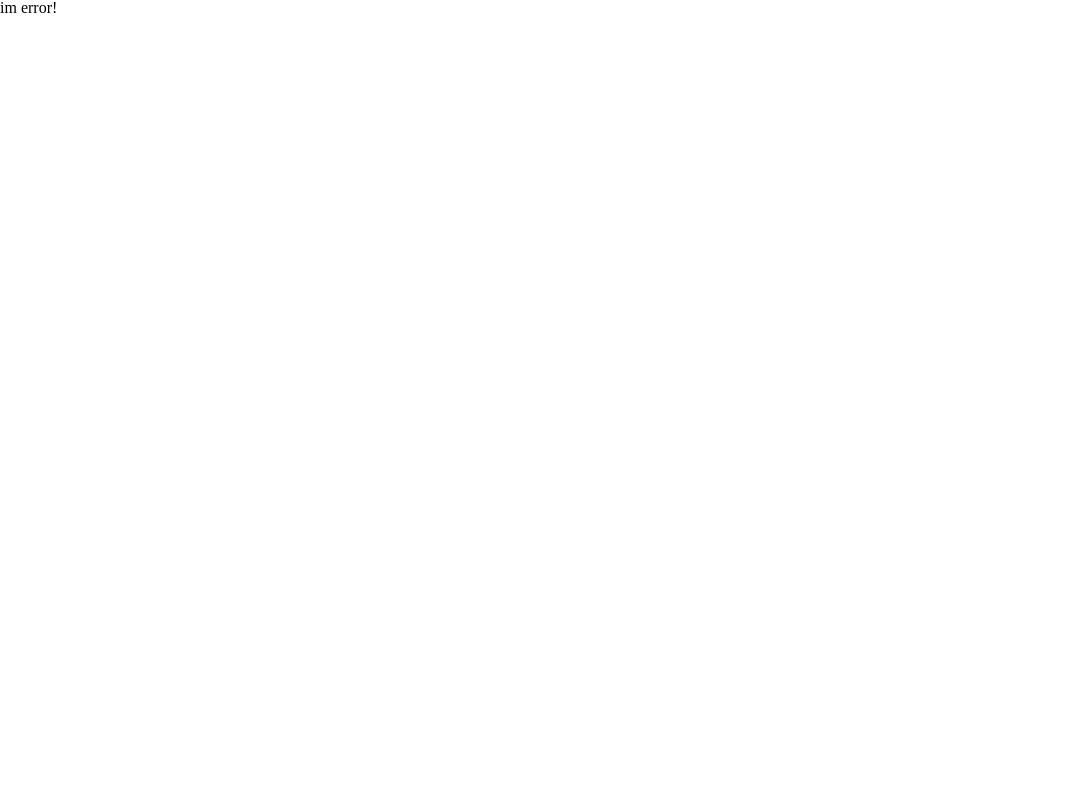
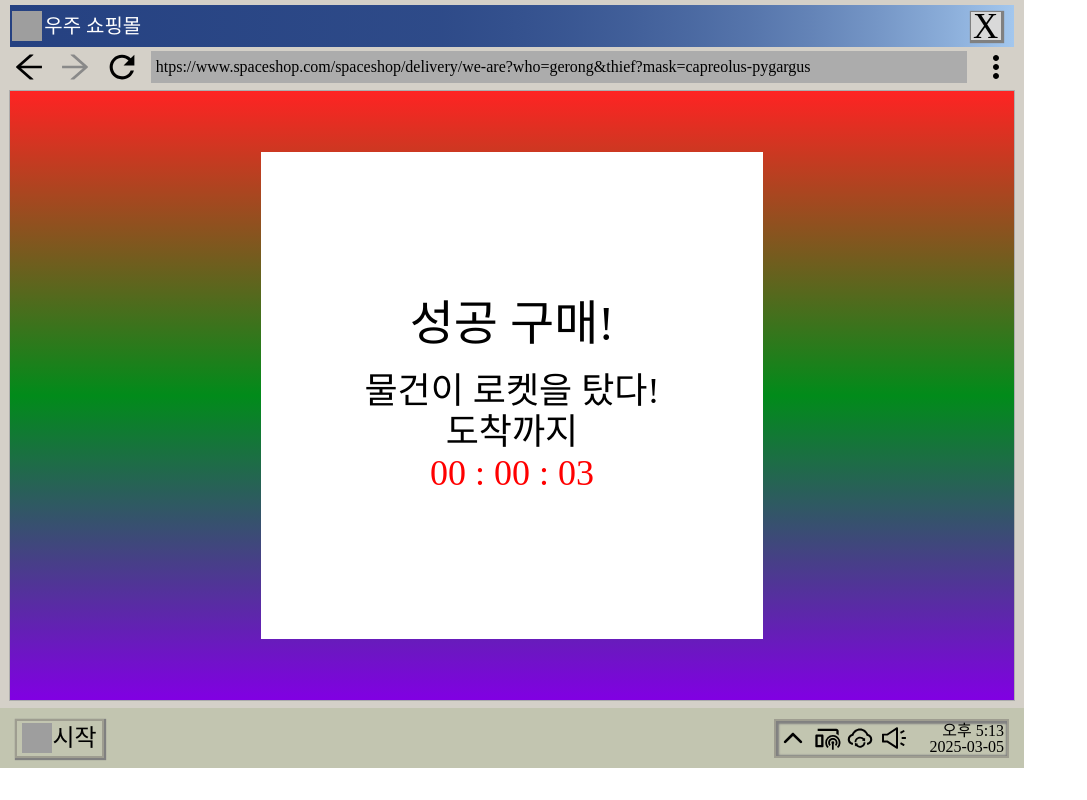
Before and after one commit to kyoungg/project_gotowork, a React (Vite) app: page /spaceshop/delivery in a window 1280 px wide. Before the commit this address had no page. Shown: the whole page, without its empty margins (0-1087 px from the left). Built offline with nearby package versions, Linux system fonts and the light colour scheme; grey boxes are pictures that could not be loaded; a web font is replaced by a local one.

Commit message:
feat: 우리가 도움 구매시 아이콘 생김

```diff
--- a/src/App.tsx
+++ b/src/App.tsx
@@ -12,6 +12,9 @@ const SpaceShopPage = lazy(() => import("./pages/spaceshop/SpaceshopPage"));
 const SpaceShopPayPage = lazy(
   () => import("./pages/spaceshop/SpaceshopPayPage")
 );
+const SpaceShopDeliveryPage = lazy(
+  () => import("./pages/spaceshop/SpaceShopDeliveryPage")
+);
 
 const router = createBrowserRouter([
   {
@@ -23,17 +26,12 @@ const router = createBrowserRouter([
         index: true,
         element: <MainPage />,
       },
-      {
-        path: "daydream",
-        element: <DaydreamPage />,
-      },
+      { path: "daydream", element: <DaydreamPage /> },
       { path: "daydream/point", element: <DaydreamPointPage /> },
       { path: "daydream/shop", element: <DaydreamShopPage /> },
-      {
-        path: "spaceshop",
-        element: <SpaceShopPage />,
-      },
+      { path: "spaceshop", element: <SpaceShopPage /> },
       { path: "spaceshop/pay", element: <SpaceShopPayPage /> },
+      { path: "spaceshop/delivery", element: <SpaceShopDeliveryPage /> },
     ],
   },
 ]);
--- /dev/null
+++ b/src/components/spaceshop/Delivery.tsx
@@ -0,0 +1,74 @@
+import { useEffect, useState } from "react";
+import { useNavigate } from "react-router-dom";
+import styled from "styled-components";
+
+const Delivery = () => {
+  const MINUTES_IN_SE = 8 * 1000;
+  const INTERVAL = 1000;
+  const [timeLeft, setTimeLeft] = useState<number>(MINUTES_IN_SE);
+
+  const navigation = useNavigate();
+
+  useEffect(() => {
+    if (timeLeft <= 0) {
+      navigation("/daydream"); // 타이머가 끝나면 페이지 이동
+      return;
+    }
+
+    const timer = setInterval(() => {
+      setTimeLeft((prevTime) => prevTime - INTERVAL);
+    }, INTERVAL);
+
+    return () => clearInterval(timer);
+  }, [timeLeft]); // timeLeft가 변경될 때마다 실행
+
+  return (
+    <Background>
+      <Container>
+        <Title>성공 구매!</Title>
+        <Text>물건이 로켓을 탔다!</Text>
+        <Text>도착까지</Text>
+        <Clock>00 : 00 : 0{timeLeft / 1000}</Clock>
+      </Container>
+    </Background>
+  );
+};
+
+export default Delivery;
+
+const Background = styled.div`
+  display: flex;
+  justify-content: center;
+  align-items: center;
+
+  background: linear-gradient(#ff2323, #018b1a, #8100e3);
+
+  width: 100%;
+  height: 100%;
+`;
+
+const Container = styled.div`
+  display: flex;
+  flex-direction: column;
+  align-items: center;
+  justify-content: center;
+
+  background-color: white;
+  width: 50%;
+  height: 80%;
+`;
+
+const Title = styled.div`
+  padding-bottom: 25px;
+  font-size: 48px;
+`;
+
+const Text = styled.div`
+  padding-bottom: 5px;
+  font-size: 36px;
+`;
+
+const Clock = styled.div`
+  font-size: 36px;
+  color: #ff0000;
+`;
--- a/src/pages/home/Mainpage.tsx
+++ b/src/pages/home/Mainpage.tsx
@@ -5,6 +5,7 @@ import data from "../../assets/data/icon";
 
 const MainPage = () => {
   const navigation = useNavigate();
+  const weHelp = localStorage.getItem("weHelp");
 
   return (
     <Background>
@@ -20,6 +21,12 @@ const MainPage = () => {
             </Icon>
           );
         })}
+        {weHelp && (
+          <Icon>
+            <Img src={"./public/redbutton.png"} />
+            <Name>{"우리가 도움!"}</Name>
+          </Icon>
+        )}
       </ul>
     </Background>
   );
--- /dev/null
+++ b/src/pages/spaceshop/SpaceShopDeliveryPage.tsx
@@ -0,0 +1,12 @@
+import Delivery from "../../components/spaceshop/Delivery";
+import Spaceshop from "../../components/spaceshop/Spaceshop";
+
+const SpaceShopDeliveryPage = () => {
+  return (
+    <>
+      <Spaceshop component={<Delivery />} />
+    </>
+  );
+};
+
+export default SpaceShopDeliveryPage;
--- a/src/pages/spaceshop/SpaceshopPage.tsx
+++ b/src/pages/spaceshop/SpaceshopPage.tsx
@@ -1,8 +1,5 @@
-import { useNavigate } from "react-router-dom";
-import styled from "styled-components";
-
 import Spaceshop from "../../components/spaceshop/Spaceshop";
-import Main from "../../components/spaceshop/main";
+import Main from "../../components/spaceshop/Main";
 
 const SpaceshopPage = () => {
   return (
```
Also changed, not shown: public/redbutton.png (added).
